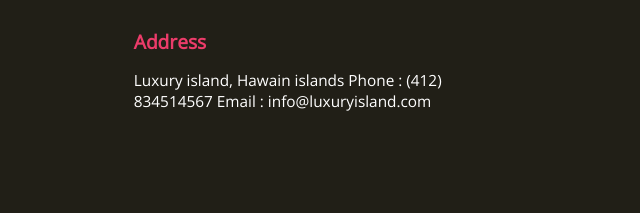
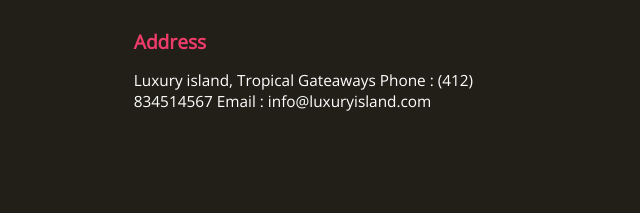
Before and after one commit to vmgwembere/allseasons, a plain HTML site: page bb.html in a window 1280 px wide. Shown: the part 845-1058 px from the top of the page, 622-1262 px from the left. Drawn offline with nearby package versions, Linux system fonts and the light colour scheme; some packages are replaced by stand-ins of ours; a script that the page names is missing.

Commit message:
Update bb.html

```diff
--- a/bb.html
+++ b/bb.html
@@ -106,7 +106,7 @@
 
         <div class="tm-address">
         <p class="bold">Address</p>
-        <p>Luxury island, Hawain islands
+        <p>Luxury island, Tropical Gateaways
             Phone : (412) 834514567
             Email : info@luxuryisland.com</p>
         </div>
```
